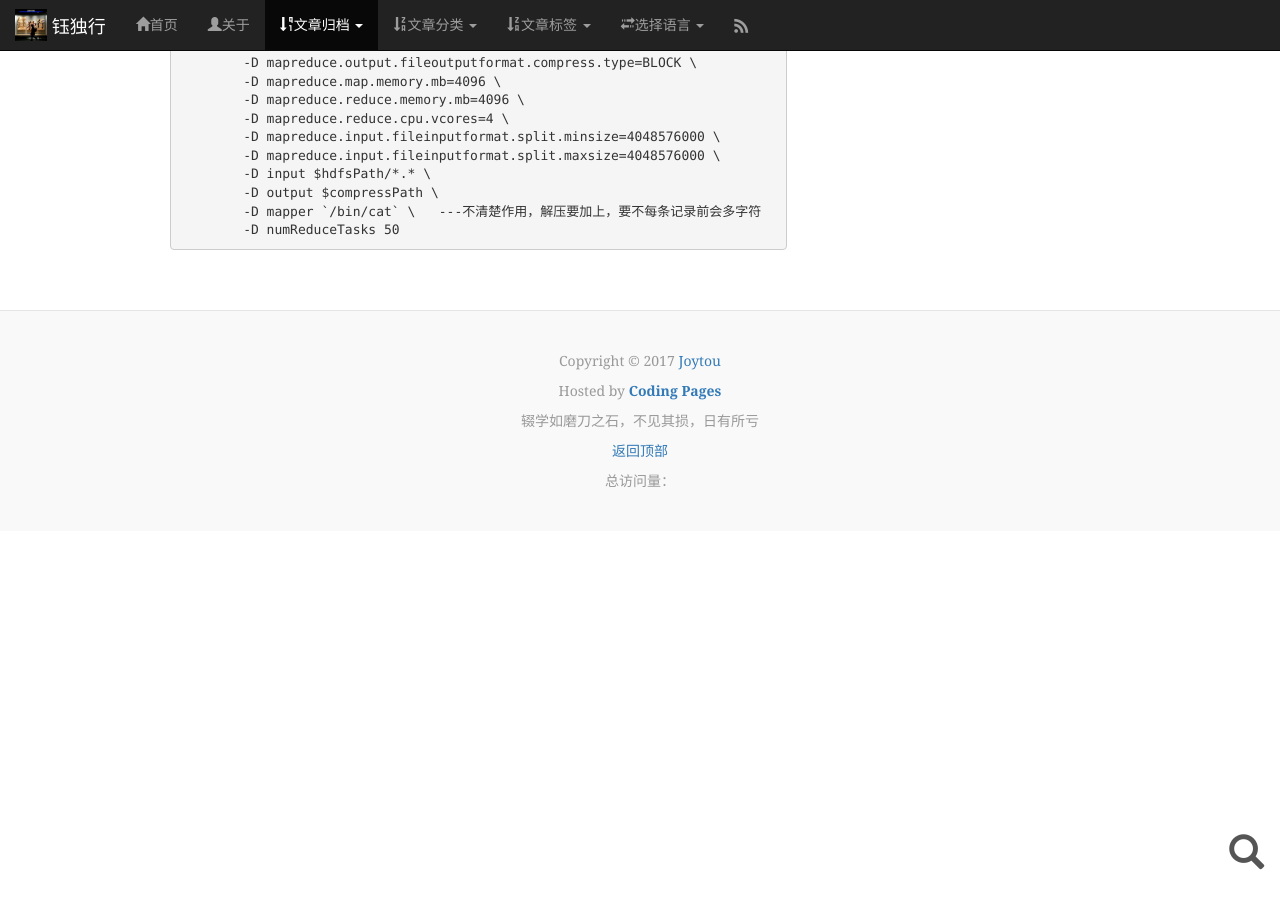
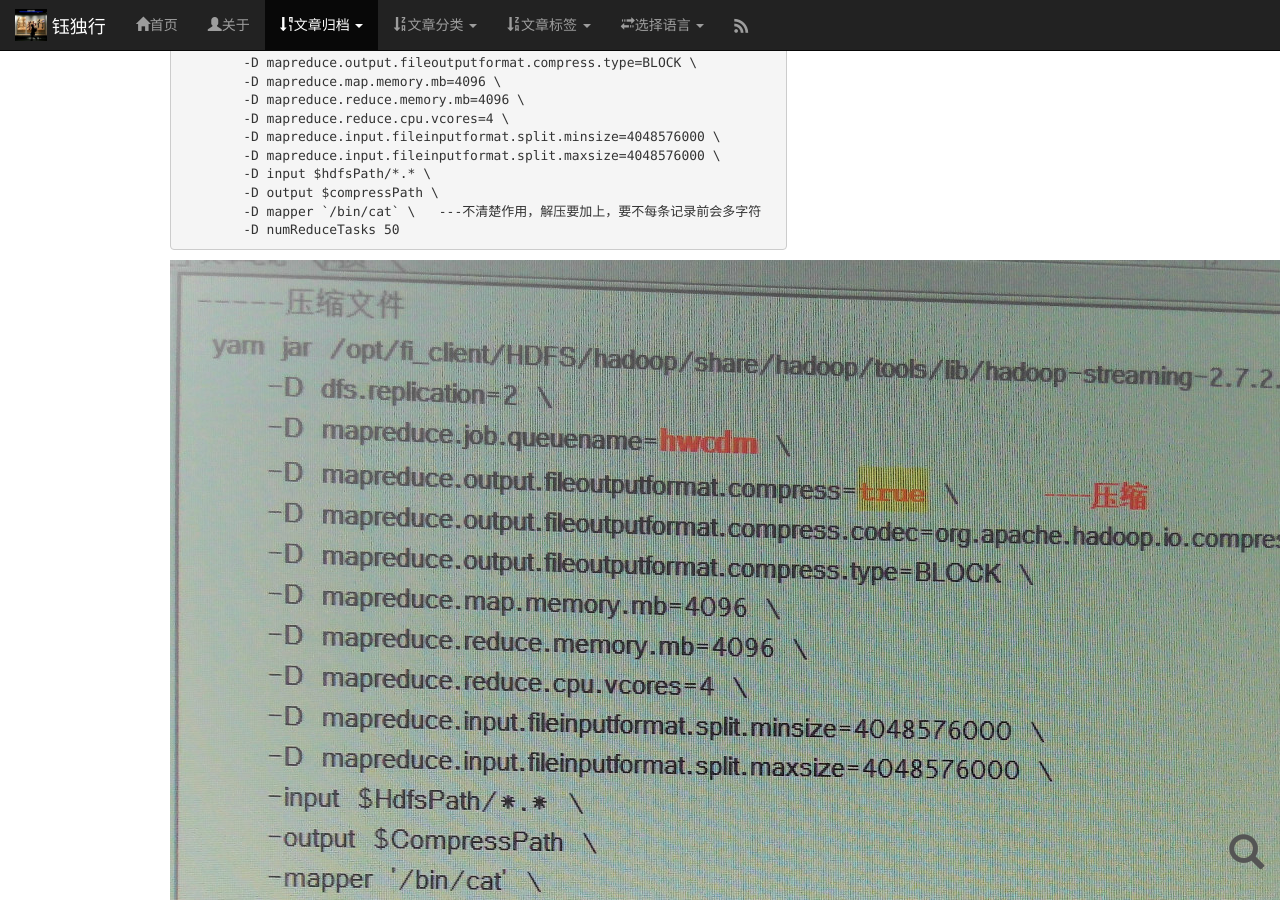
Before and after one commit to ssskming/ssskming.github.io, a Jekyll site: the page built from _posts/2018-04-30-Hadoop-compress.md, in a window 1280 px wide and 900 px high, scrolled down 974 px. Built offline with Jekyll 4.4.1, drawn with Linux system fonts in a browser that asks for light colours; some web fonts are replaced; comment, search, counter and statistics services are not loaded; a style sheet for code colours, icons or effects is not loaded; before the commit the page ends 1505 px from its top, so only the background shows below that.

````diff
--- a/_posts/2018-04-30-Hadoop-compress.md
+++ b/_posts/2018-04-30-Hadoop-compress.md
@@ -52,3 +52,4 @@
 	-D mapper `/bin/cat` \   ---不清楚作用，解压要加上，要不每条记录前会多字符
 	-D numReduceTasks 50
 ```
+![](/img/hadoop-hive/hadoop-compress.jpg)
````
Also changed, not shown: img/hadoop-hive/hadoop-compress.jpg (added).
